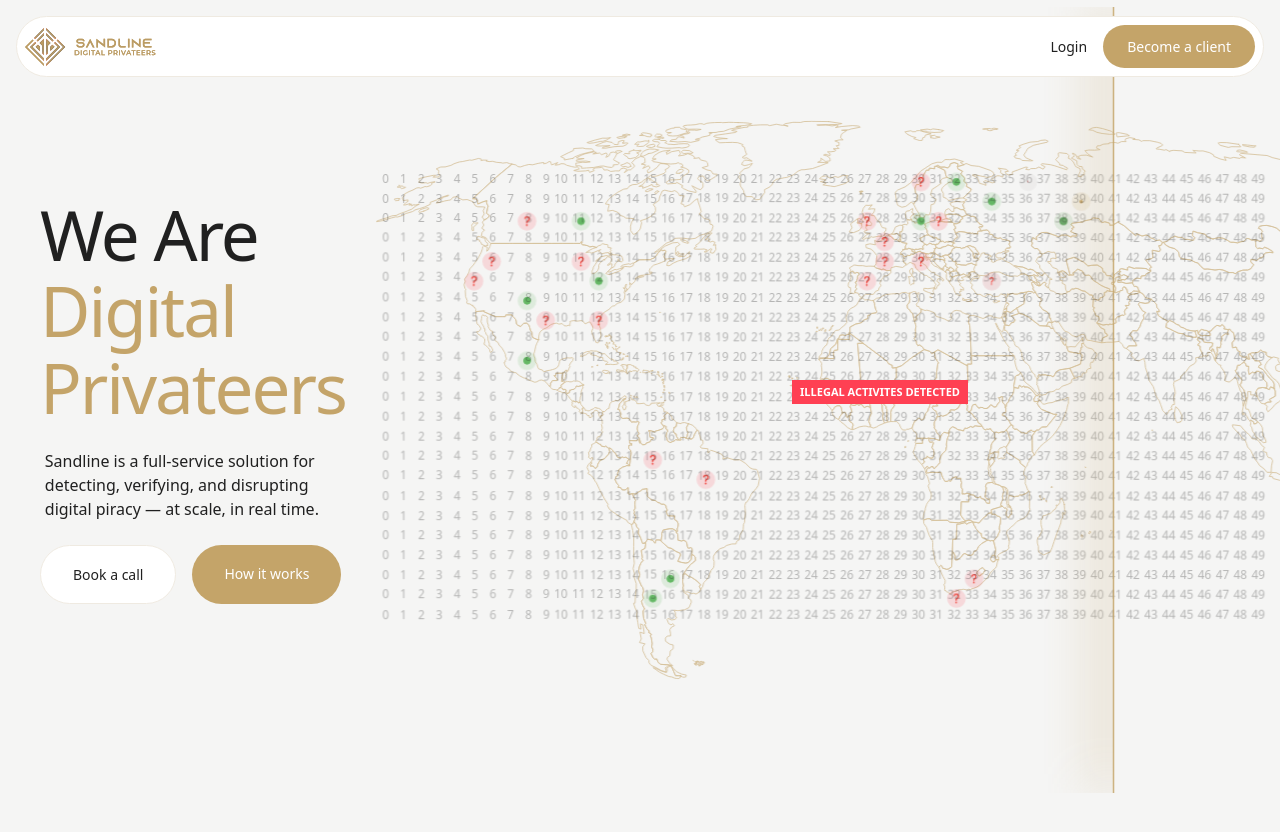
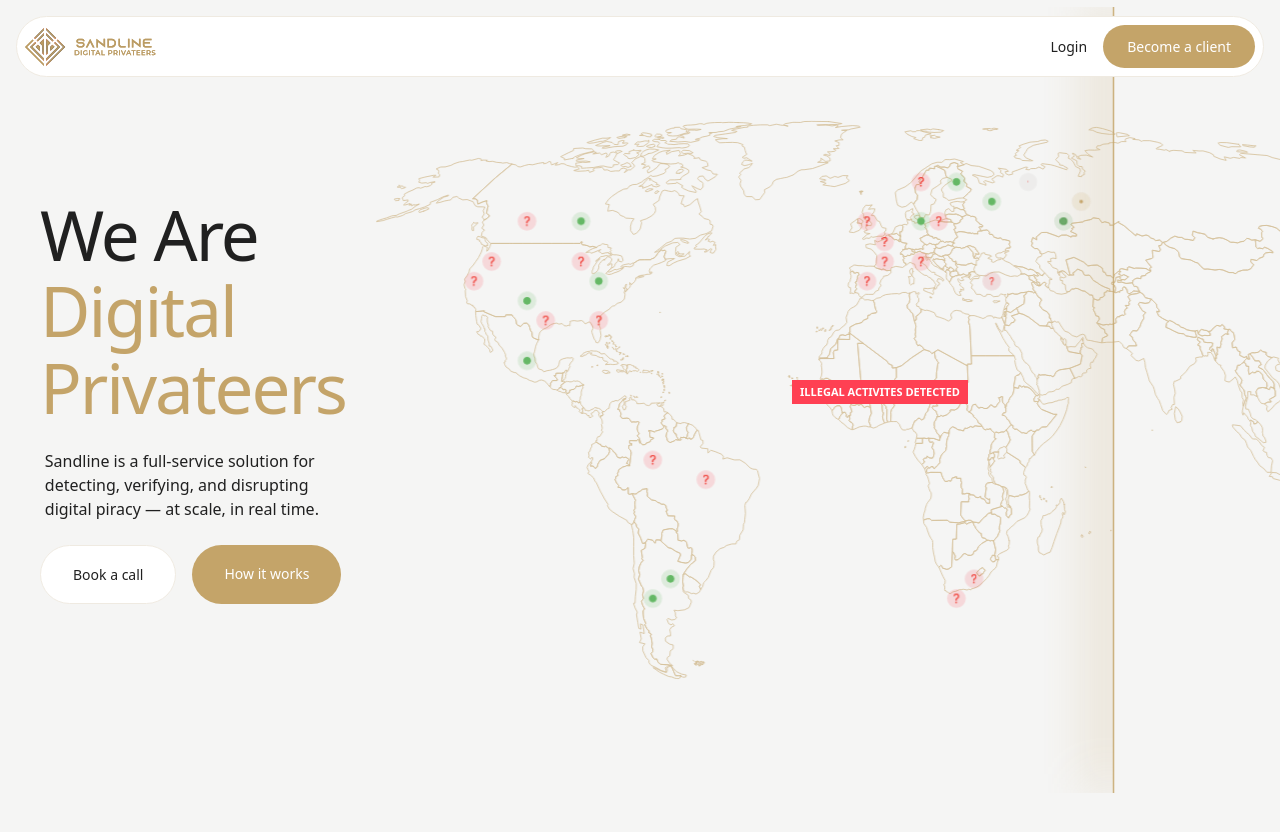
Before and after one commit to madeByIgor/sandline, a React app: page / in a window 1280 px wide. Shown: the top 832 px of the page. Built offline with nearby package versions, Linux system fonts and the light colour scheme; the HTML template or start-up script is replaced by a standard one.

Commit message:
removed comment

```diff
--- a/src/components/UI/Square/Square.tsx
+++ b/src/components/UI/Square/Square.tsx
@@ -65,7 +65,6 @@ const Square: React.FC<SquareProps> = ({ stream, index }) => {
     >
       {stream?.type === "legal" && <LegalSquare stream={stream} />}
       {stream?.type === "suspicious" && <SuspiciousSquare stream={stream} />}
-      <p className={`${styles.n}`}> {index}</p>
     </div>
   );
 };
```
